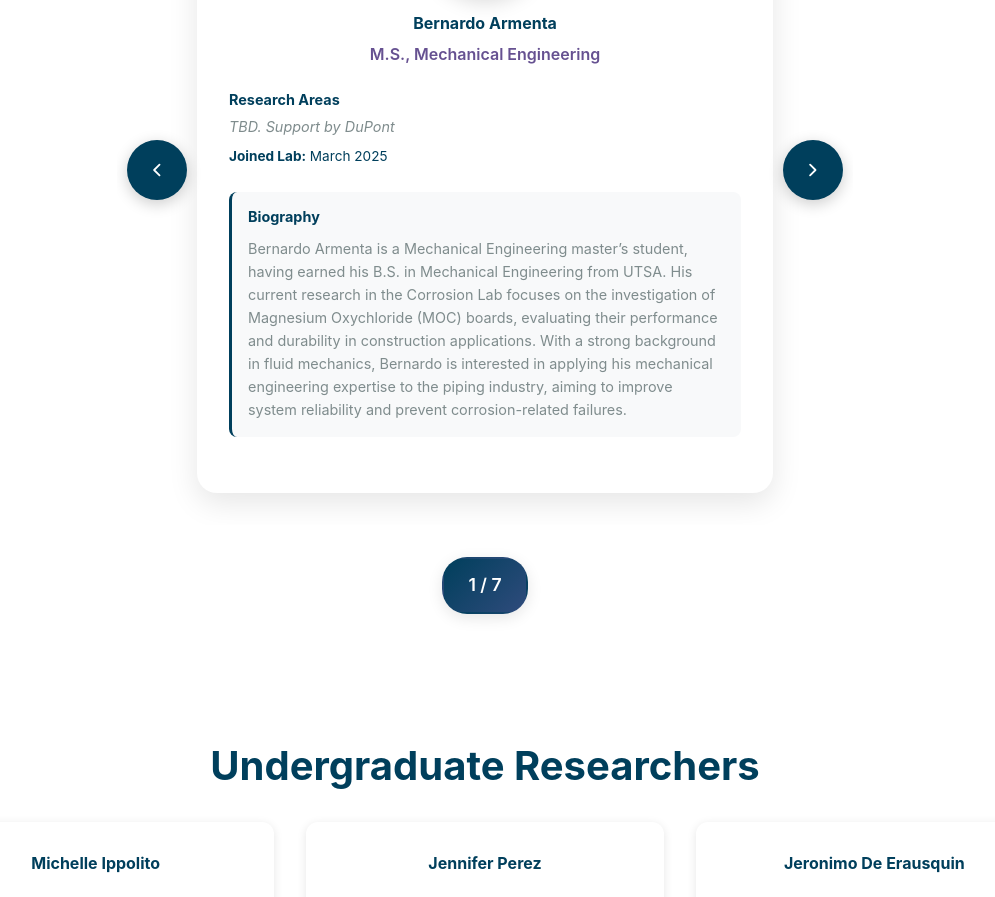
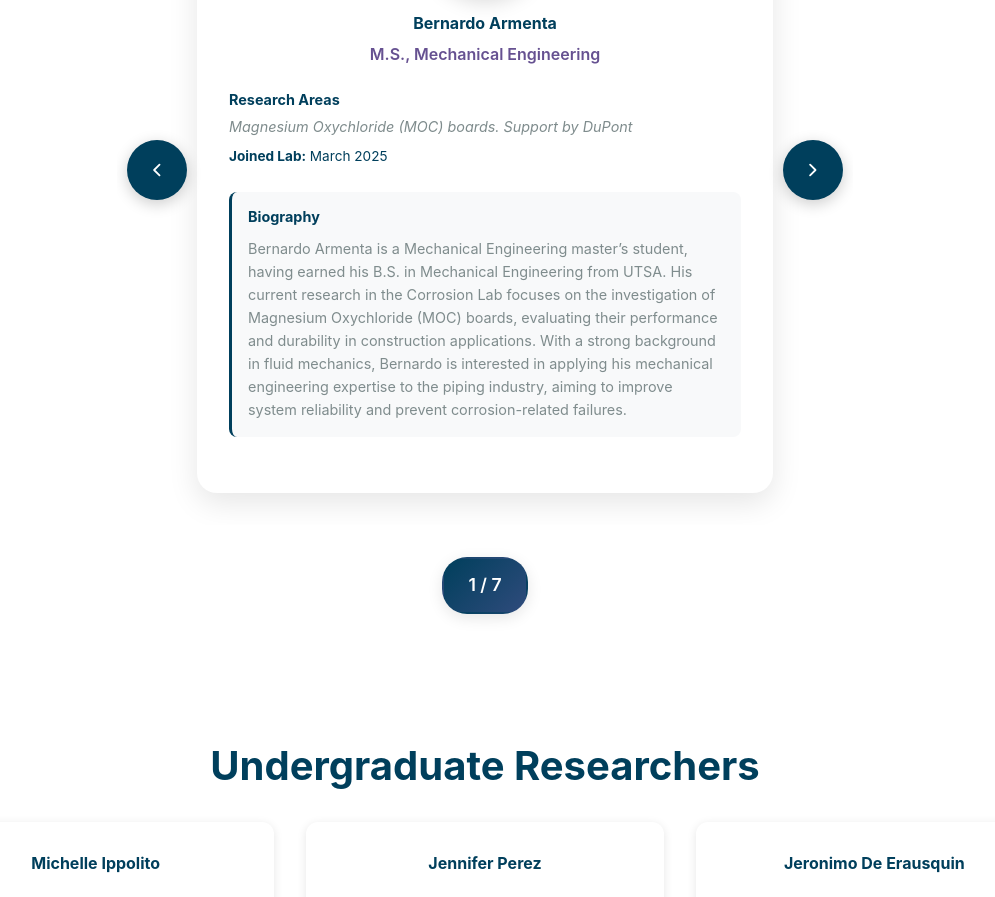
Before and after one commit to vishnumuthyalu/CorrosionLabWebsite, a React (Vite) app: page /staff in a window 1280 px wide. Shown: the part 4021-4918 px from the top of the page, without its empty margins (155-1150 px from the left). Built offline with nearby package versions, Linux system fonts and the light colour scheme.

Commit message:
information_change

```diff
--- a/src/pages/Staff.jsx
+++ b/src/pages/Staff.jsx
@@ -172,7 +172,7 @@ const Staff = () => {
       name: 'Bernardo Armenta',
       image: '/bernardo_headshot.png',
       degree: 'M.S., Mechanical Engineering',
-      dissertationTitle: 'TBD. Support by DuPont',
+      dissertationTitle: 'Magnesium Oxychloride (MOC) boards. Support by DuPont',
       dateJoined: 'March 2025',
       bio: 'Bernardo Armenta is a Mechanical Engineering master’s student, having earned his B.S. in Mechanical Engineering from UTSA. His current research in the Corrosion Lab focuses on the investigation of Magnesium Oxychloride (MOC) boards, evaluating their performance and durability in construction applications. With a strong background in fluid mechanics, Bernardo is interested in applying his mechanical engineering expertise to the piping industry, aiming to improve system reliability and prevent corrosion-related failures.',
       linkedin: null,
@@ -182,9 +182,9 @@ const Staff = () => {
       name: 'Leeroy Clarke',
       image: '/leeroy_clarke_headshot.jpeg',
       degree: 'M.S., Advanced Materials Engineering',
-      dissertationTitle: 'TBD. Support by International Motors',
+      dissertationTitle: 'Atmospheric Corrosion Mechanisms. Support by International Motors',
       dateJoined: 'March 2025',
-      bio: 'Leeroy Clarke is a Graduate Student in Materials Engineering at the University of Texas at San Antonio (UTSA). He earned his B.S. in Chemical Engineering from Texas A&amp;M University Kingsville. He has over four years of experience in the automotive industry, where he works in the Materials Engineering department specializing in paint systems, protective coatings, and corrosion mitigation strategies for heavy-duty vehicles. His graduate research focuses on atmospheric corrosion mechanisms, with particular emphasis on the influence of road salts such as MgCl₂. His work seeks to improve the understanding of corrosion processes in the transportation sector and contribute to the development of more robust test methods and protective solutions.',
+      bio: 'Leeroy Clarke is a Graduate Student in Materials Engineering at the University of Texas at San Antonio (UTSA). He earned his B.S. in Chemical Engineering from Texas A&M University Kingsville. He has over four years of experience in the automotive industry, where he works in the Materials Engineering department specializing in paint systems, protective coatings, and corrosion mitigation strategies for heavy-duty vehicles. His graduate research focuses on atmospheric corrosion mechanisms, with particular emphasis on the influence of road salts such as MgCl₂. His work seeks to improve the understanding of corrosion processes in the transportation sector and contribute to the development of more robust test methods and protective solutions.',
       linkedin: null,
       googleScholar: null
     },
```
